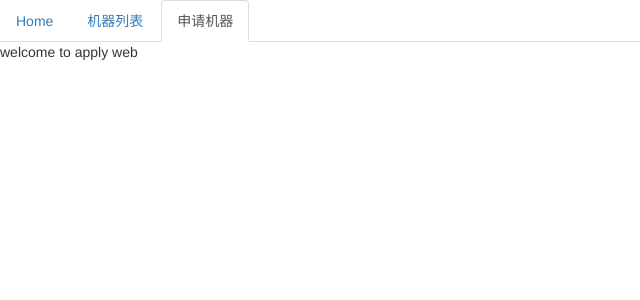
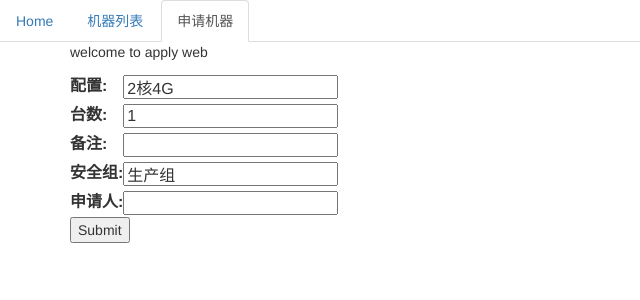
Before and after one commit to gqdw/zm_cmdb, a Django app: page /main/apply in a window 1280 px wide. Shown: the top 300 px of the page, without its empty margins (0-640 px from the left). Run offline with Django 3.2, Linux system fonts and the light colour scheme; some libraries are stand-ins or nearby versions.

Commit message:
add form : apply ecs

```diff
--- /dev/null
+++ b/zm_cmdb/main/forms.py
@@ -0,0 +1,9 @@
+# coding: utf-8
+from django import forms
+
+class ApplyForm(forms.Form):
+	config = forms.CharField(label='配置', max_length=50, initial='2核4G')
+	times = forms.IntegerField(label='台数', min_value=1, initial=1)
+	info = forms.CharField(label='备注', max_length=100)
+	sgroup = forms.CharField(label='安全组', initial='生产组', max_length=30)
+	name = forms.CharField(label='申请人', max_length=30)
--- a/zm_cmdb/main/templates/apply.html
+++ b/zm_cmdb/main/templates/apply.html
@@ -10,5 +10,12 @@
   <li role="presentation" class="active"><a href="/main/apply">申请机器</a></li>
 </ul>
 
+<div class="container">
+<p> welcome to apply web</p>
+    <form action="" method="post">
+        <table>
+            {{ form.as_table }}
+        </table>
+        <input type="submit" value="Submit">
 
-<p> welcome to apply web</p>
+</div>
--- a/zm_cmdb/main/views.py
+++ b/zm_cmdb/main/views.py
@@ -1,9 +1,11 @@
+# coding: utf-8
 from django.shortcuts import render
 from django.http import HttpResponse, HttpResponseRedirect
 from .models import Host
 import csv
 from .zabbix import Zabbix
 from datetime import datetime
+from .forms import ApplyForm
 
 # Create your views here.
 
@@ -59,4 +61,5 @@ def ismonitor(request):
 	# return HttpResponse('zabbix status is ok')
 
 def apply(request):
-	return render(request, 'apply.html')
+	f = ApplyForm()
+	return render(request, 'apply.html', {'form':f})
```
